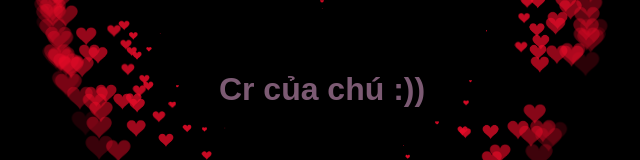
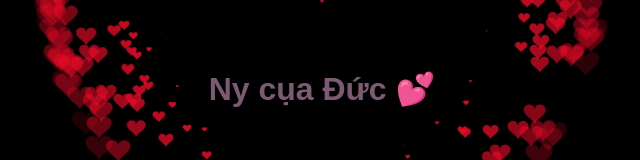
Before and after one commit to xuanduz/BeatingHeart, a plain HTML site: page index.html in a window 1280 px wide. Shown: the part 311-471 px from the top of the page, without its empty margins (318-958 px from the left). Drawn offline with Linux system fonts and the light colour scheme.

Commit message:
Update index.html

```diff
--- a/index.html
+++ b/index.html
@@ -40,7 +40,7 @@
 <BODY>
   <canvas id="pinkboard"></canvas>
   <div class="text">
-    <h1 class="chu">Cr của chú :))</h1>
+    <h1 class="chu">Ny cụa Đức 💕</h1>
   </div>
   <audio id="audioElement" autoplay>
     <source src="vu_buoc_qua_mua_co_don.mp3" type="audio/mpeg">
```
